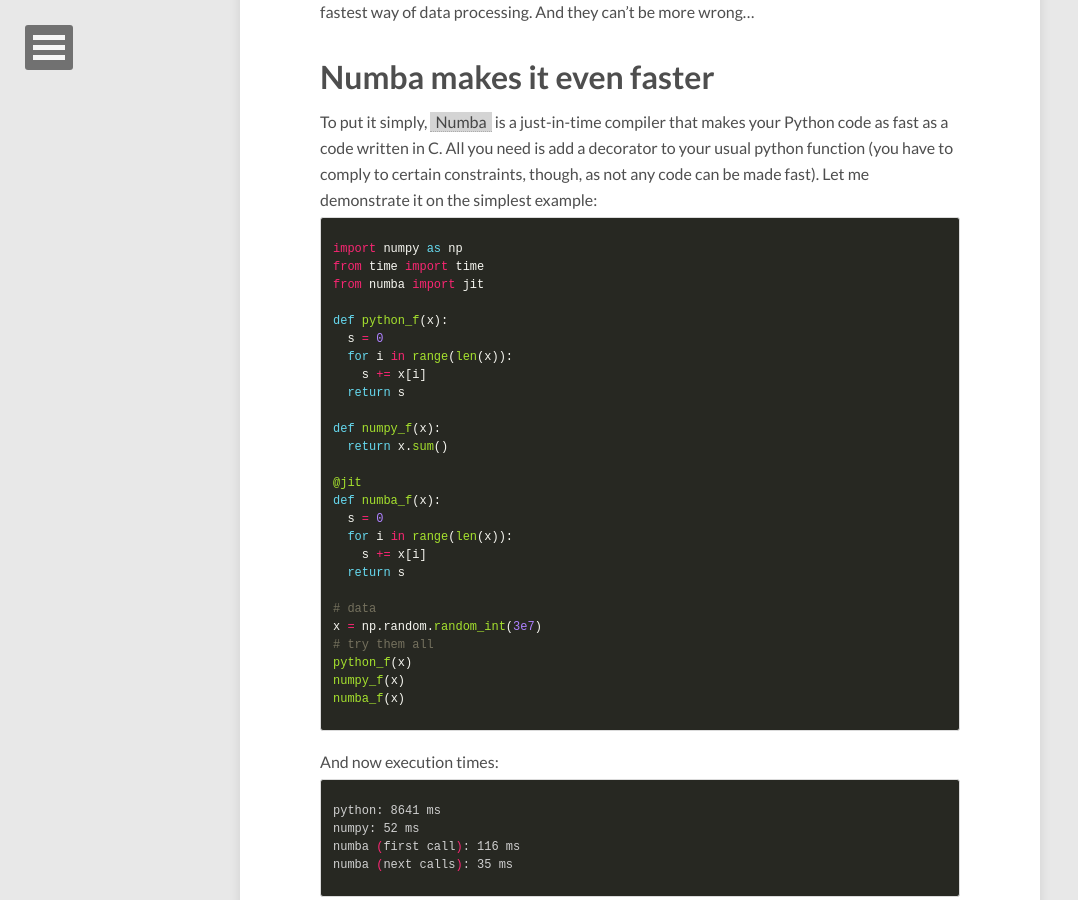
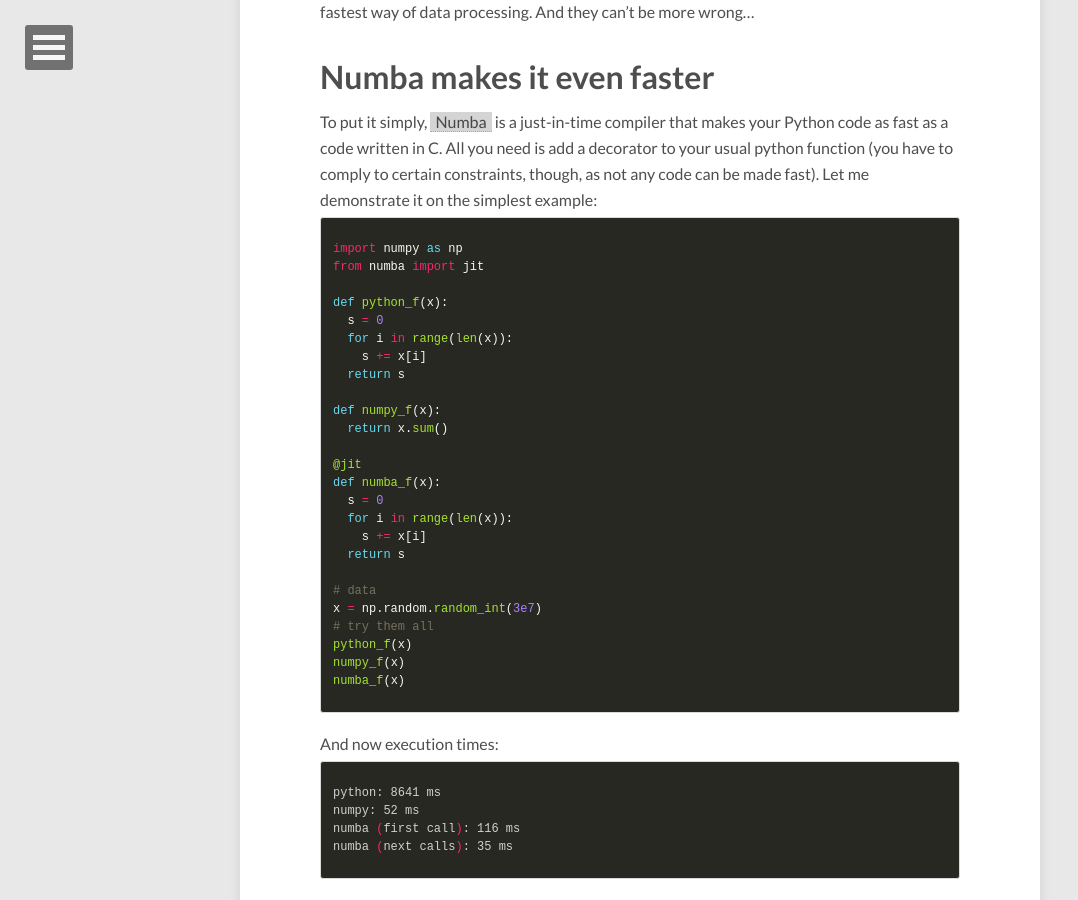
Before and after one commit to roman-kh/roman-kh.github.com, a Jekyll site: the page built from _posts/2015-12-21-numba-1.md, in a window 1280 px wide and 900 px high, scrolled down 1257 px. Shown: the whole window, without its empty margins (0-1078 px from the left). Built offline with Jekyll 4.4.1, drawn with Linux system fonts in a browser that asks for light colours; nearby versions of some CDN libraries.

Commit message:
new post: numba

```diff
--- a/_posts/2015-12-21-numba-1.md
+++ b/_posts/2015-12-21-numba-1.md
@@ -43,7 +43,6 @@
 Let me demonstrate it on the simplest example:
 {% highlight python %}
 import numpy as np
-from time import time
 from numba import jit
 
 def python_f(x):
```
